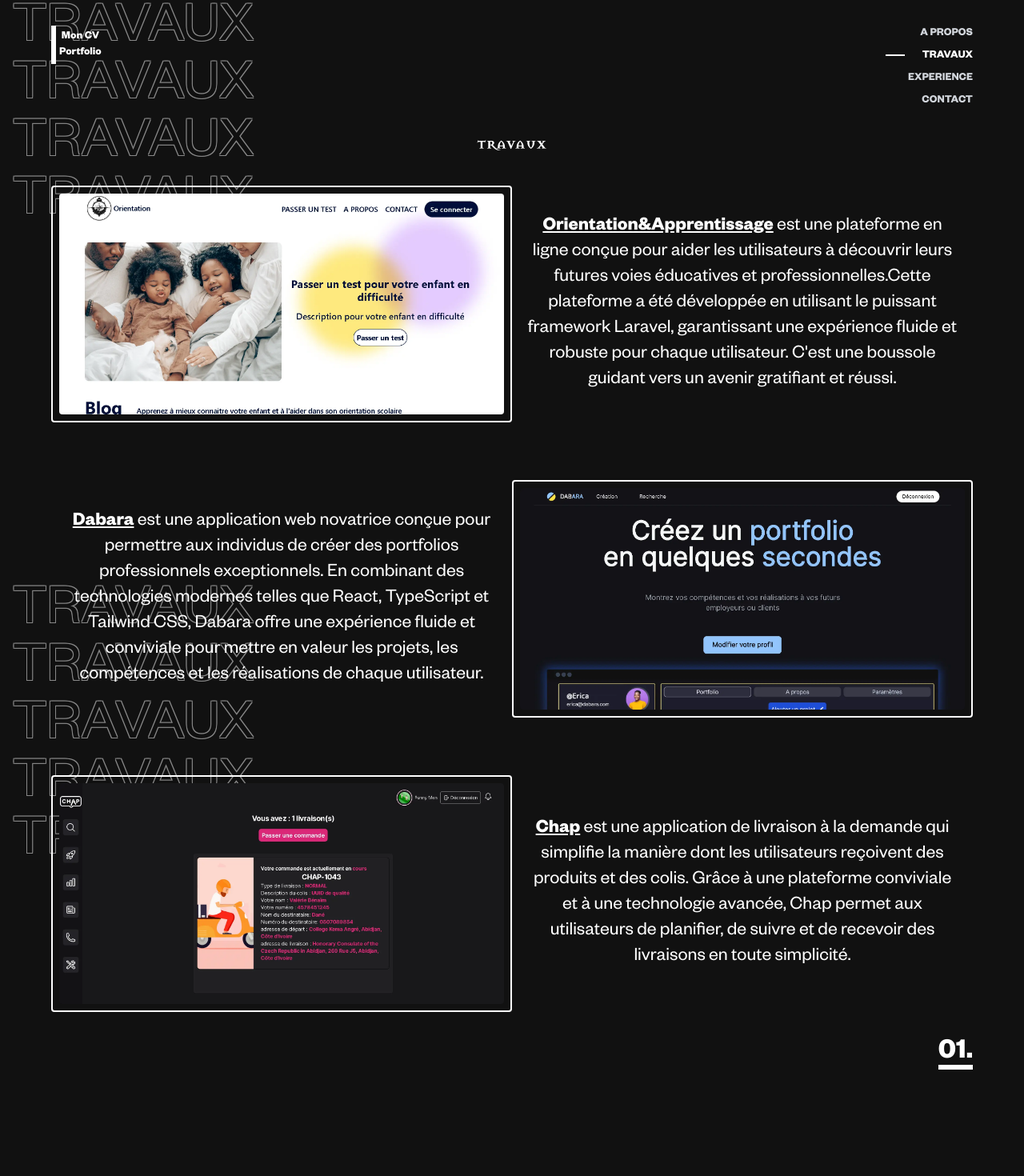
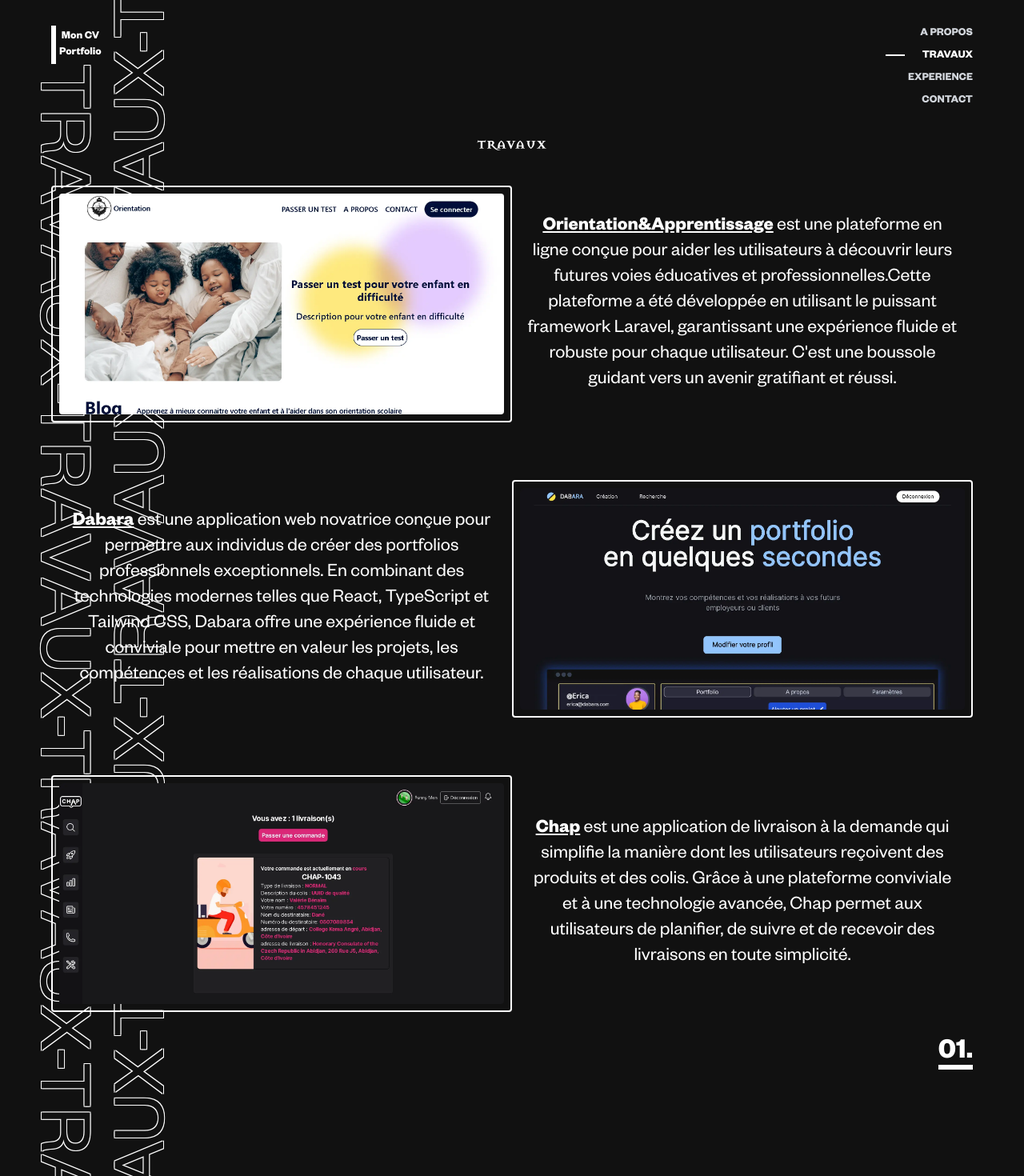
Before and after one commit to IsraelBoka/portfolio, a SvelteKit app: page /travaux in a window 1280 px wide. Shown: the top 1470 px of the page at 80% size. After the commit the page ends 1353 px from the top, so only its background shows below. Built offline with nearby package versions, Linux system fonts and the light colour scheme.

Commit message:
transition text travaux page

```diff
--- a/src/routes/+layout.svelte
+++ b/src/routes/+layout.svelte
@@ -18,7 +18,7 @@
 	</title>
 </head>
 <div class="container">
-	<nav class="flex justify-between py-8 px-16 relative z-10">
+	<nav class=" flex justify-between py-8 px-16 relative z-10">
 		<div class="text-white h-12 text-sm font-bold flex">
 			<div class="h-12 w-1.5 bg-white" />
 			<div class="flex flex-col items-center justify-center mx-1 my-2">
--- a/src/routes/travaux/+page.svelte
+++ b/src/routes/travaux/+page.svelte
@@ -1,26 +1,81 @@
+<script lang="ts">
+	const coords = {
+		x: 0,
+		y: 0
+	};
+
+	const handleMouseMove = (e: MouseEvent) => {
+		coords.x = e.clientX;
+		coords.y = e.clientY;
+	};
+</script>
+
+<div on:mousemove={(e) => handleMouseMove(e)} aria-hidden="true" class="w-full h-full">
 	<div
-	id="background-text "
-	class="pointer-events-none select-none absolute z-0 w-full h-full top-0 left-0 inset-0"
+		style="transform: translateY(calc({coords.y / 10}px))"
+		class={`fixed inset-y-0 left-0 h-full flex flex-col gap-72 items-center px-16 -py-10 uppercase`}
 	>
-	<div class="relative flex text-[#111111] text-stroke-3">
-		<div class=" uppercase flex-col flex animate-marquee-up whitespace-nowrap h-screen opacity-50">
-			<span class="text-5xl lg:text-7xl mx-4">Travaux </span>
-			<span class="text-5xl lg:text-7xl mx-4">Travaux </span>
-			<span class="text-5xl lg:text-7xl mx-4">Travaux </span>
-			<span class="text-5xl lg:text-7xl mx-4">Travaux </span>
-			<span class="text-5xl lg:text-7xl mx-4">Travaux </span>
+		<span
+			class="text-5xl lg:text-8xl rotate-90 p-4 transform origin-left text-stroke-3 text-[#111111]"
+			>Travaux-</span
+		>
+		<span
+			class="text-5xl lg:text-8xl rotate-90 p-4 transform origin-left text-stroke-3 text-[#111111]"
+			>Travaux-</span
+		>
+		<span
+			class="text-5xl lg:text-8xl rotate-90 p-4 transform origin-left text-stroke-3 text-[#111111]"
+			>Travaux-</span
+		>
+
+		<span
+			class="text-5xl lg:text-8xl rotate-90 p-4 transform origin-left text-stroke-3 text-[#111111]"
+			>Travaux-</span
+		>
+
+		<span
+			class="text-5xl lg:text-8xl rotate-90 p-4 transform origin-left text-stroke-3 text-[#111111]"
+			>Travaux-</span
+		>
+
+		<span
+			class="text-5xl lg:text-8xl -rotate-90 p-4 transform origin-left text-stroke-3 text-[#111111]"
+			>Travaux-</span
+		>
+
+		<span
+			class="text-5xl lg:text-8xl -rotate-90 p-4 transform origin-left text-stroke-3 text-[#111111]"
+			>Travaux-</span
+		>
 	</div>
 
 	<div
-			class="absolute bottom-0 uppercase flex-col flex top-0 animate-marquee-down opacity-50 whitespace-nowrap h-screen text-[#111111] text-stroke-3"
+		style="transform: translateY(calc(-{coords.y / 10}px))"
+		class="fixed inset-y-0 left-32 h-full flex flex-col gap-72 items-center px-16 -py-10 uppercase"
 	>
-			<span class="text-5xl lg:text-7xl mx-4">Travaux </span>
-			<span class="text-5xl lg:text-7xl mx-4">Travaux </span>
-			<span class="text-5xl lg:text-7xl mx-4">Travaux </span>
-			<span class="text-5xl lg:text-7xl mx-4">Travaux </span>
-			<span class="text-5xl lg:text-7xl mx-4">Travaux </span>
-		</div>
-	</div>
+		<span
+			class="text-5xl lg:text-8xl -rotate-90 p-4 transform origin-left text-stroke-3 text-[#111111]"
+			>Travaux-</span
+		>
+		<span
+			class="text-5xl lg:text-8xl -rotate-90 p-4 transform origin-left text-stroke-3 text-[#111111]"
+			>Travaux-</span
+		>
+
+		<span
+			class="text-5xl lg:text-8xl -rotate-90 p-4 transform origin-left text-stroke-3 text-[#111111]"
+			>Travaux-</span
+		>
+
+		<span
+			class="text-5xl lg:text-8xl -rotate-90 p-4 transform origin-left text-stroke-3 text-[#111111]"
+			>Travaux-</span
+		>
+
+		<span
+			class="text-5xl lg:text-8xl -rotate-90 p-4 transform origin-left text-stroke-3 text-[#111111]"
+			>Travaux-</span
+		>
 	</div>
 
 	<section class="px-16 relative z-10">
@@ -45,8 +100,8 @@
 							>
 								Orientation&Apprentissage</a
 							> est une plateforme en ligne conçue pour aider les utilisateurs à découvrir leurs futures
-						voies éducatives et professionnelles.Cette plateforme a été développée en utilisant le puissant
-						framework Laravel, garantissant une expérience fluide et robuste pour chaque utilisateur.
+							voies éducatives et professionnelles.Cette plateforme a été développée en utilisant le
+							puissant framework Laravel, garantissant une expérience fluide et robuste pour chaque utilisateur.
 							C'est une boussole guidant vers un avenir gratifiant et réussi.
 						</p>
 					</div>
@@ -70,9 +125,9 @@
 							>
 								Dabara</a
 							> est une application web novatrice conçue pour permettre aux individus de créer des portfolios
-						professionnels exceptionnels. En combinant des technologies modernes telles que React, TypeScript
-						et Tailwind CSS, Dabara offre une expérience fluide et conviviale pour mettre en valeur les
-						projets, les compétences et les réalisations de chaque utilisateur.
+							professionnels exceptionnels. En combinant des technologies modernes telles que React,
+							TypeScript et Tailwind CSS, Dabara offre une expérience fluide et conviviale pour mettre
+							en valeur les projets, les compétences et les réalisations de chaque utilisateur.
 						</p>
 					</div>
 				</div>
@@ -104,3 +159,4 @@
 			</div>
 		</div>
 	</section>
+</div>
```
Lines whose indentation alone changed are shown as unchanged.
